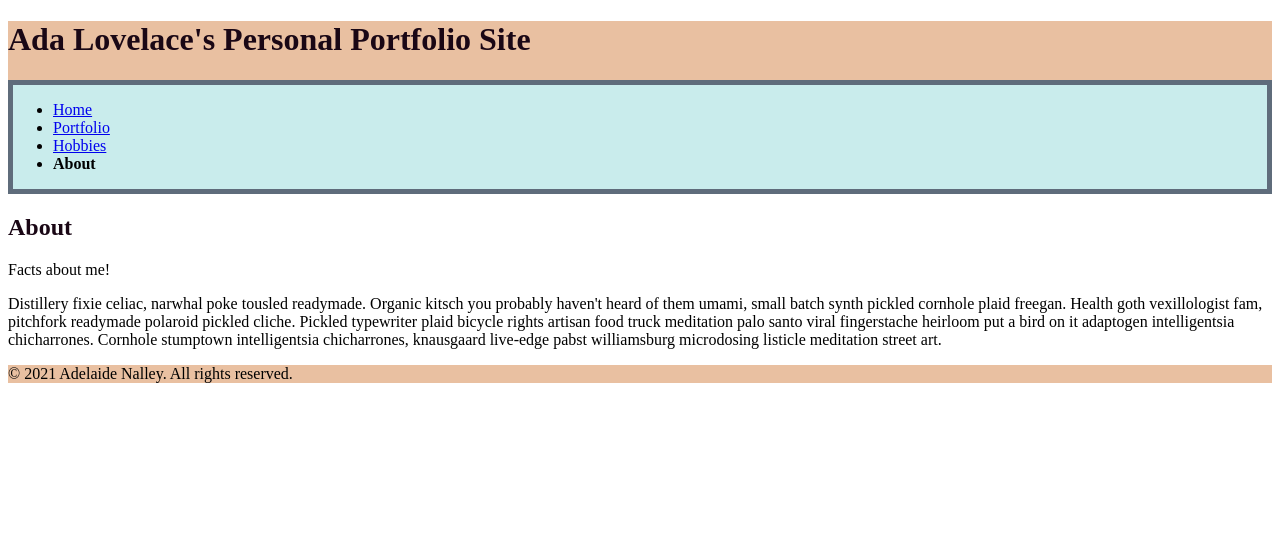
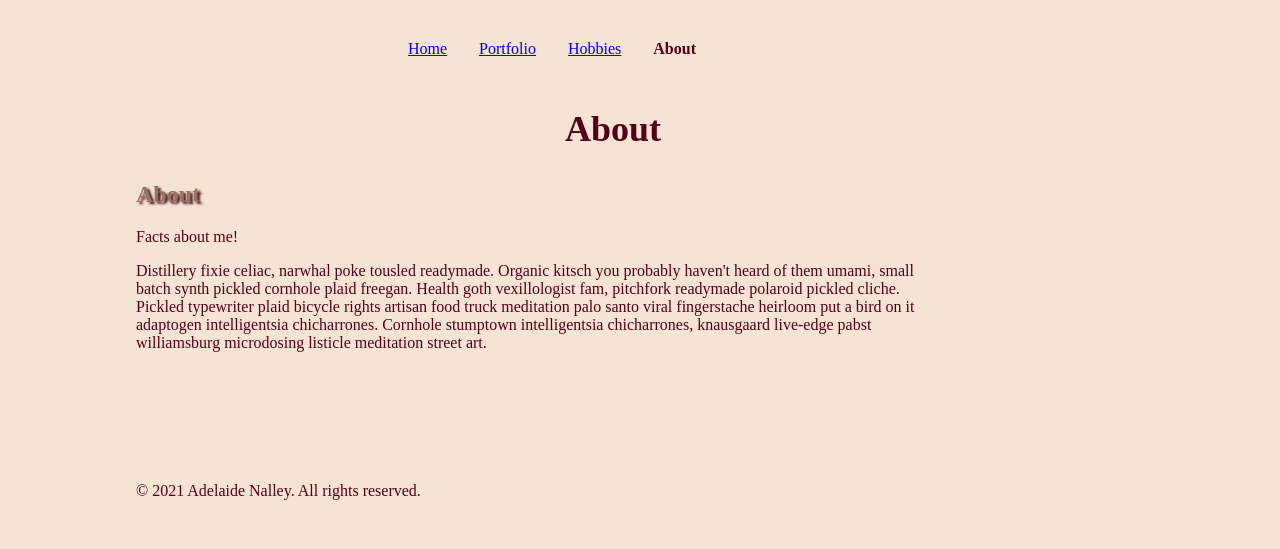
Before and after one commit to adiainthesky/personal_portfolio, a plain HTML site: page about.html in a window 1280 px wide. Drawn offline with Linux system fonts and the light colour scheme.

Commit message:
partially finish index page

```diff
--- a/about.html
+++ b/about.html
@@ -6,9 +6,8 @@
       <meta name="viewport" content="width=device-width, initial-scale=1"> -->
       <link rel="stylesheet" href="styles/style.css">
   </head>
-    <body>
-        <header>
-          <h1>Ada Lovelace's Personal Portfolio Site</h1>
+  <body id="index">
+    <main id="non_home_container">
       <nav>
         <ul>
           <li><a href="./index.html">Home</a></li>
@@ -17,18 +16,21 @@
           <li class="current-page">About</li>
         </ul>
       </nav>
+      <header>
+        <h1>About</h1>
       </header>
 
-        <main>
+      <section class="intro">
         <h2>About</h2>
         <p>Facts about me!</p>
         <p>
           Distillery fixie celiac, narwhal poke tousled readymade. Organic kitsch you probably haven't heard of them umami, small batch synth pickled cornhole plaid freegan. Health goth vexillologist fam, pitchfork readymade polaroid pickled cliche. Pickled typewriter plaid bicycle rights artisan food truck meditation palo santo viral fingerstache heirloom put a bird on it adaptogen intelligentsia chicharrones. Cornhole stumptown intelligentsia chicharrones, knausgaard live-edge pabst williamsburg microdosing listicle meditation street art.
         </p>
-        </main>
+      </section>
 
       <footer>
           <p>&copy; 2021 Adelaide Nalley. All rights reserved.</p>
       </footer>
+    </main>
   </body>
 </html>
--- a/styles/style.css
+++ b/styles/style.css
@@ -1,41 +1,91 @@
+
+main {
+  font-family: futura;
+  color: #8e7a5e;
+}
+
+body {
+  background-color: #f5e3d4;
+  font-family: futura;
+}
+
+h2 {
+  color: #8e7a5e;
+  text-shadow: .1em .1em .1em rgb(84, 0, 27);
+}
+
+h1, p {
+  color: rgb(84, 0, 27)
+}
 
 #home_container{
-  width: 30wv;
-  height: 60vh;
+  /* width: 30wv; */
+  /* height: 60vh; */
+  padding-left: 8em;
+  padding-right: 5em;
   display: grid;
-  grid-template: 15% 75% 10% / 1fr 4fr;
+  grid-template: 15% 15% auto 10% / 75% 20%;
 }
 
 nav {
-  background-color:rgb(201, 236, 236);
+  /* border: 5px solid #5f6c7b; */
+  /* background-color:rgb(201, 236, 236); */
   grid-row: 1/2;
-  grid-column: 1/4;
+  grid-column: 1/2;
+}
+
+nav ul {
+  display: flex;
+  justify-content: center;
+}
+
+nav li {
+  /* removes bullet points */
+  display: block;
+  margin: .5em;
+  padding: .5em;
 }
 
 header {
-  background-color: #e9c0a1;
   grid-row: 2/3;
-  grid-column: 1/3;
+  grid-column: 1/2;
+  text-align: center;
+  font-size: large;
+  padding-left: 9em;
 }
 
 .intro {
-  background-color: rgb(233, 176, 176);
-  grid-row: 2/3;
+  grid-row: 3/4;
+  grid-column: 1/2;
+}
+
+#side_image {
+  grid-row: 2/5;
   grid-column: 2/3;
 }
 
 footer {
-  background-color: #e9c0a1;
-  grid-row: 3/4;
-  grid-column: 1/3;
+  grid-row: 4/5;
+  grid-column: 1/2;
+  padding-bottom: 5em;
+}
+
+.current-page {
+  font-weight: bold;
+  color: rgb(84, 0, 27)
+}
+
+#non_home_container {
+  /* width: 30wv; */
+  /* height: 60vh; */
+  padding-left: 8em;
+  padding-right: 5em;
+  display: grid;
+  grid-template: 15% 15% auto 10% / 75% 10%;
 }
 
 
-
-
-
-/* #index {
-  font-family: Arial, Helvetica, sans-serif;
+/* #index { */
   /* background: #acabd2; */
   /* background-image: linear-gradient(rgba(131, 122, 122, 0.5), rgba(142, 118, 118, 0.5)),
                 url("../images/F712B13B-871F-489F-B519-00BB1164EA4A_1_105_c.jpeg"); */
@@ -44,7 +94,7 @@ footer {
   /* background-position: right; */
   /* background-repeat: no-repeat; */
   /* background-color: #f1e6d8; */
-/* } */
+/* }
 
  /*lightens backgroun img a bit */
  /* #index:after {
@@ -83,18 +133,14 @@ footer {
     pointer-events: none;
   } */
 
-
+/*
 h1, h2, h3, h4 {
   color: #1a0715;
-}
+} */
 
-.index_title {
-  color: #8e7a5e;
-}
 
-.current-page {
-  font-weight: bold;
-}
+
+
 
 .generic_img  {
   max-width: 50vw;
@@ -128,9 +174,9 @@ h1, h2, h3, h4 {
   grid-column: span 2;
 } */
 
-footer p {
+/* footer p {
   margin: 0;
-}
+} */
 
 /* main {
   display: grid;
@@ -142,25 +188,10 @@ footer p {
   min-height: 100vh;
 } */
 
-main section {
-  padding: 0 1em;
-}
 
-nav {
-  border: 5px solid #5f6c7b;
-  grid-column: 1;
-  grid-row: 2;
-}
 
-/* nav ul {
-  margin: 1em;
-  padding: 0;
-}
+/* nav { */
 
-nav li {
-  display: block;
-  text-align: center;
-  margin: 0.5em;
-  padding: 0.5em;
-  background: #b16351;
-} */
+  /* grid-column: 1; */
+  /* grid-row: 2; */
+/* } */
```
Also changed, not shown: hobby-blog.html (+4 -2 lines), index.html (+11 -2 lines), portfolio.html (+4 -2 lines). Lines whose indentation alone changed are shown as unchanged.
